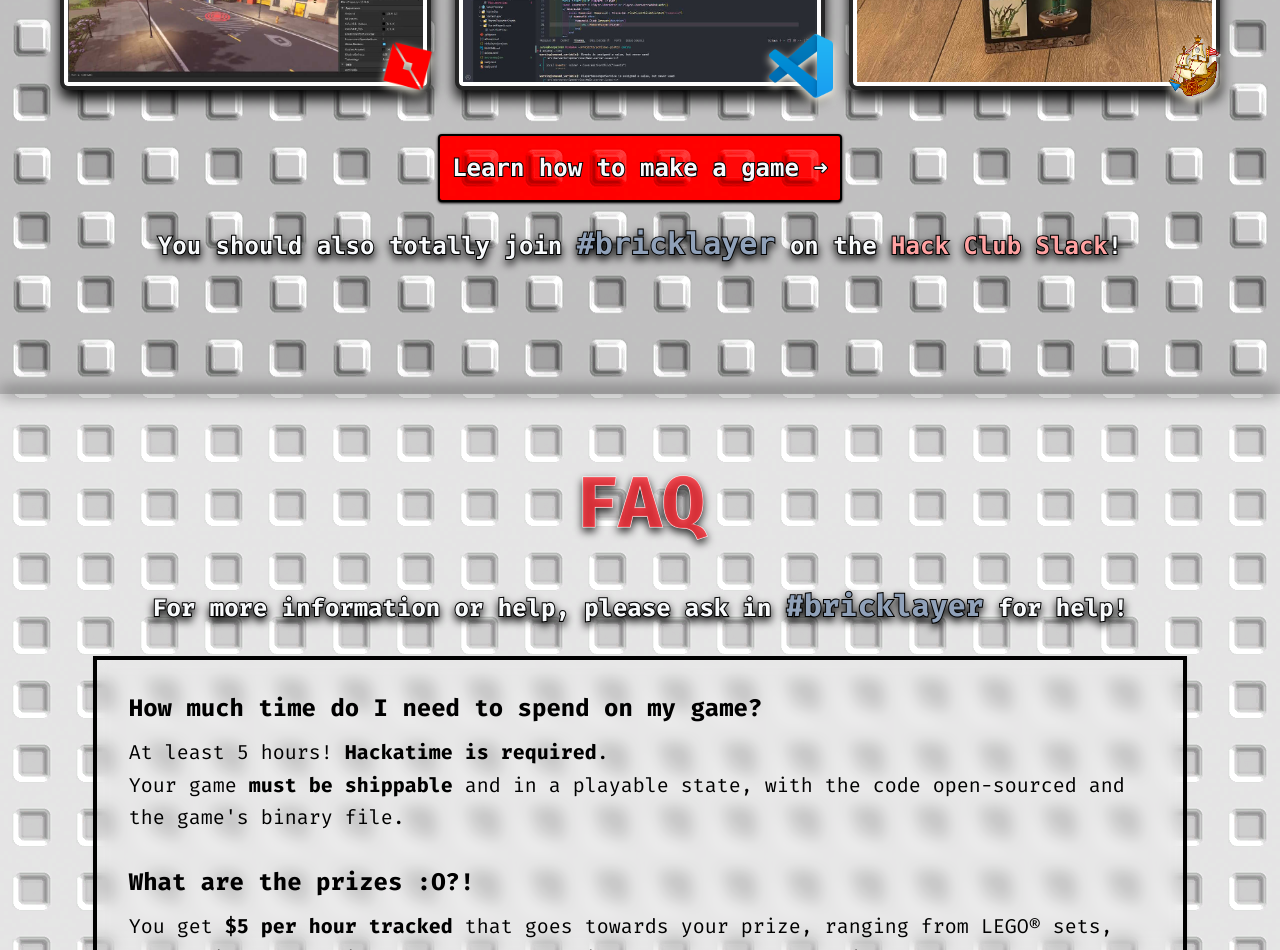
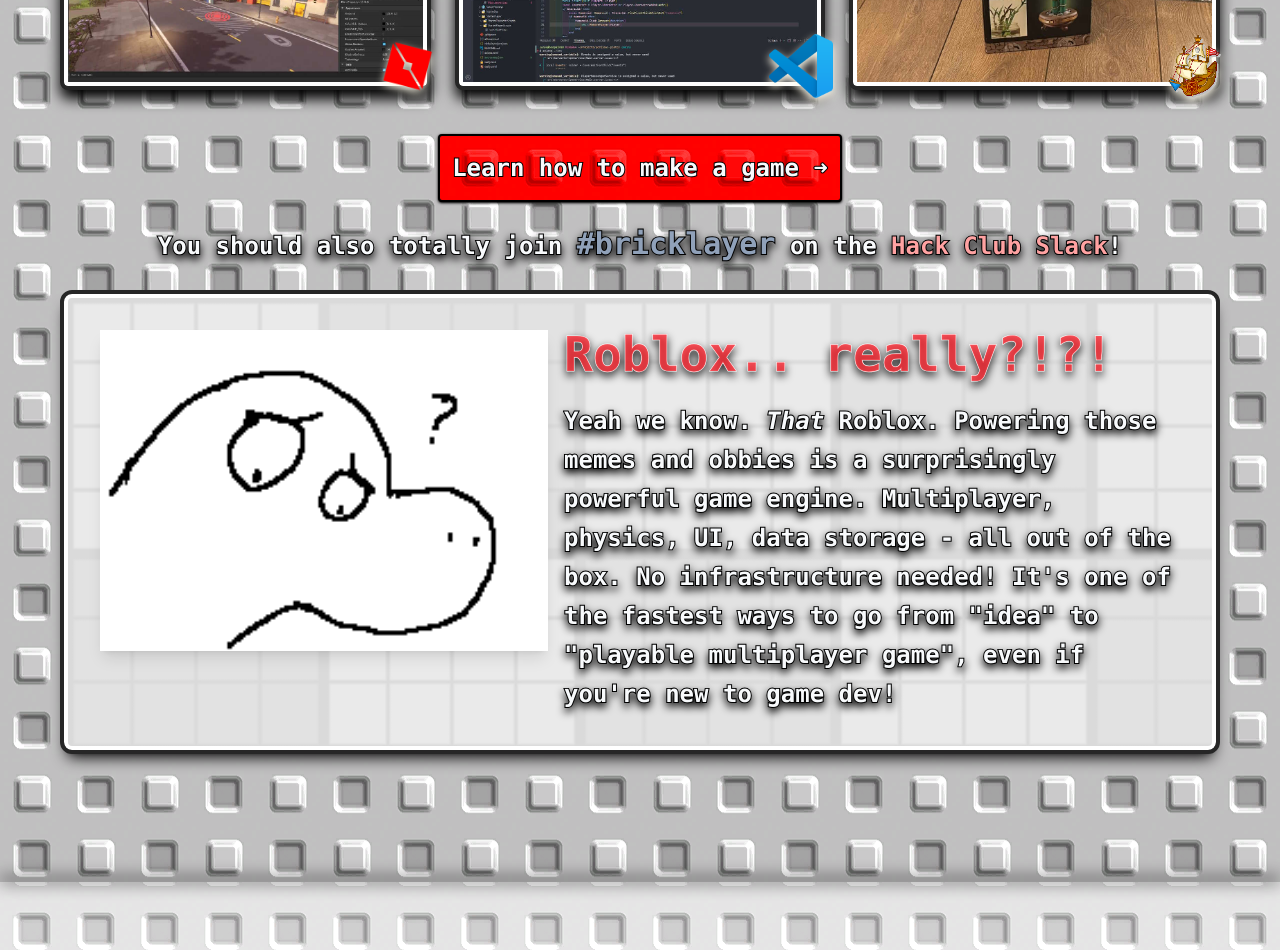
Before and after one commit to junyali/bricklayer-ysws, a React (Vite) app: page / in a window 1280 px wide. Shown: the part 1060-2010 px from the top of the page. Built offline with nearby package versions, Linux system fonts and the light colour scheme.

Commit message:
Add short explanation section

```diff
--- a/src/routes/App.tsx
+++ b/src/routes/App.tsx
@@ -68,7 +68,7 @@ export function App() {
 								/>
 							</div>
 						</div>
-						<div>
+						<div className="mb-8">
 							<BrickButton
 								href="/guide"
 								text="Learn how to make a game ➜"
@@ -99,6 +99,37 @@ export function App() {
 								</a>
 								!
 							</p>
+						</div>
+						<div>
+							<div className="bg-[url(/new_studs.png)] bg-[length:512px_512px] flex flex-col md:flex-row items-start shadow-black shadow-lg rounded-lg border-4 border-white outline outline-4 outline-neutral-800 gap-4 p-8">
+								<div className="w-full md:max-w-md">
+									<img
+										src="/confused_orpheus.png"
+										alt="damn orpheus you really confused"
+										className="w-full h-auto mx-auto shadow-lg"
+									/>
+								</div>
+								<div className="w-full space-y-4">
+									<h2
+										className="text-3xl sm:text-4xl md:text-5xl font-extrabold text-red-500/80 drop-shadow-lg drop-shadow-black"
+										style={{
+											WebkitTextStroke: '1px white',
+											paintOrder: 'stroke fill'
+										}}
+									>
+										Roblox.. really?!?!
+									</h2>
+									<p
+										className="leading-relaxed text-2xl text-slate-50 font-bold pt-2 drop-shadow-lg drop-shadow-black"
+										style={{
+											WebkitTextStroke: '2px black',
+											paintOrder: 'stroke fill'
+										}}
+									>
+										Yeah we know. <i>That</i> Roblox. Powering those memes and obbies is a surprisingly powerful game engine. Multiplayer, physics, UI, data storage - all out of the box. No infrastructure needed! It's one of the fastest ways to go from "idea" to "playable multiplayer game", even if you're new to game dev!
+									</p>
+								</div>
+							</div>
 						</div>
 					</div>
 				</div>
```
Also changed, not shown: public/confused_orpheus.png (added).
